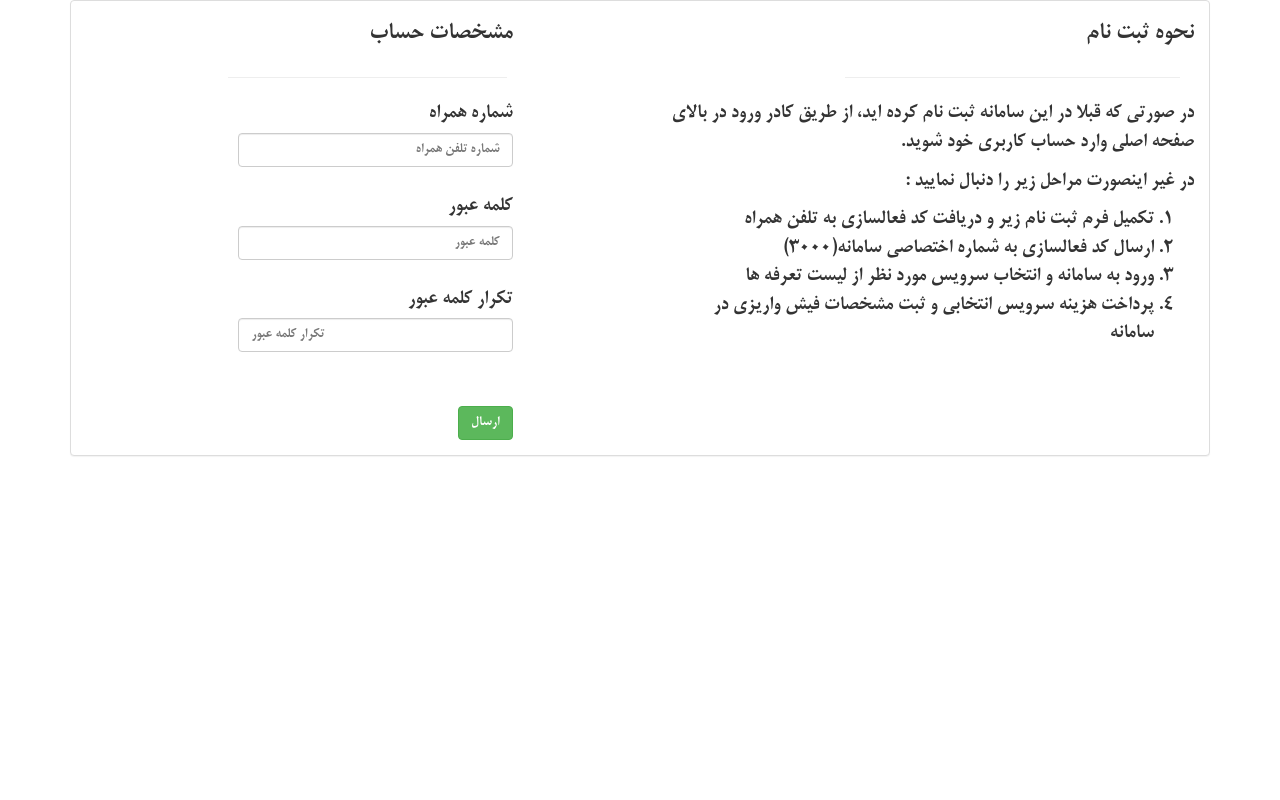
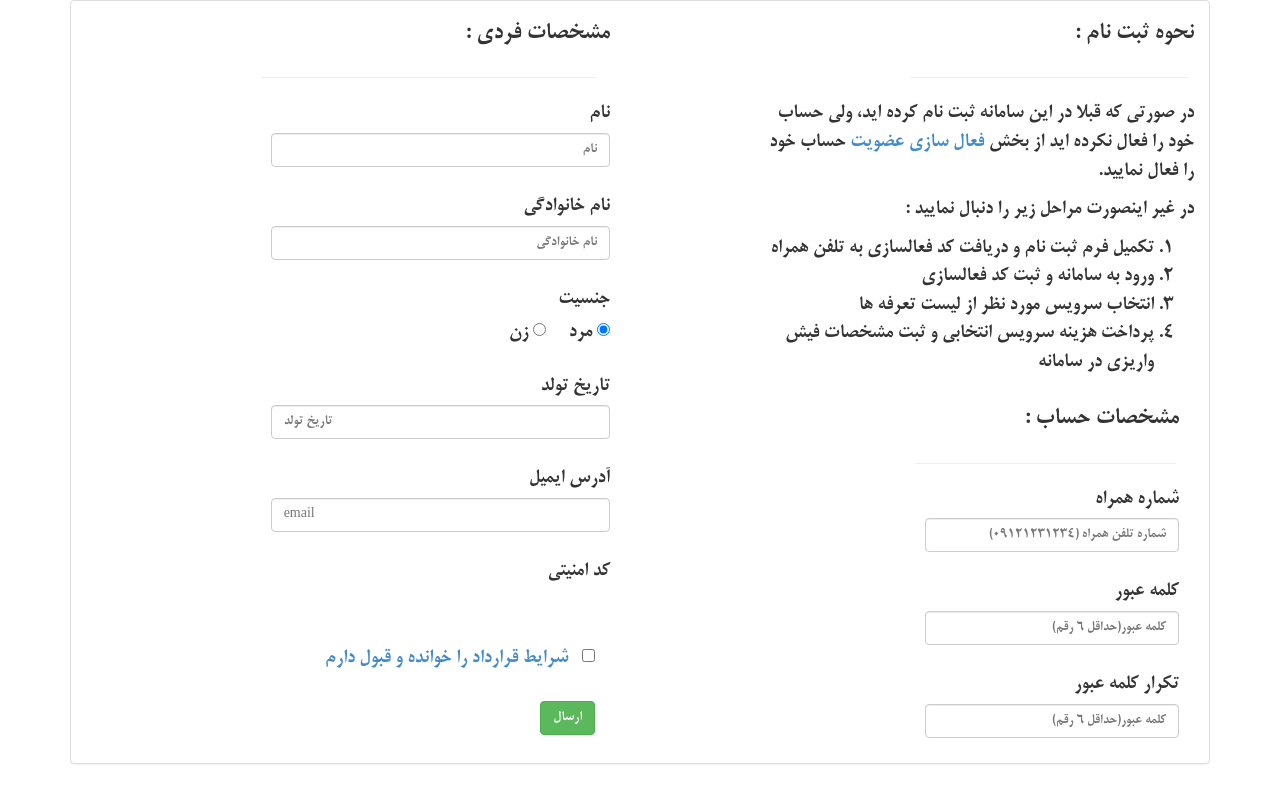
Before and after one commit to mgh64/sms, a plain HTML site: page forms/sign_up.html in a window 1280 px wide. Drawn offline with nearby package versions, Linux system fonts and the light colour scheme.

Commit message:
Edit SignUp

```diff
--- a/forms/sign_up.html
+++ b/forms/sign_up.html
@@ -16,124 +16,122 @@
     <script src="https://oss.maxcdn.com/respond/1.4.2/respond.min.js"></script>
     <![end if]-->
 </head>
-<!--<div>-->
-    <!--<div class="panel panel-default col-sm-12 col-md-12">-->
-        <!--<div class="panel-body">-->
-            <!--<div class="row">-->
-                <!--<div class="container col-lg-5 col-lg-offset-7">-->
-                    <!--<p>در صورتی که قبلا  در این سامانه ثبت نام کرده اید، از طریق کادر ورود در بالای صفحه اصلی وارد حساب کاربری خود شوید.</p>-->
-                    <!--<p>در غیر اینصورت مراحل زیر را دنبال نمایید :</p>-->
-                    <!--<ol>-->
-                        <!--<li>تکمیل فرم ثبت نام زیر و دریافت کد فعالسازی به تلفن همراه</li>-->
-                        <!--<li>ارسال کد فعالسازی به شماره اختصاصی سامانه(3000)</li>-->
-                        <!--<li>ورود به سامانه و انتخاب سرویس مورد نظر از لیست تعرفه ها</li>-->
-                        <!--<li>پرداخت هزینه سرویس انتخابی و ثبت مشخصات فیش واریزی در سامانه</li>-->
-                    <!--</ol>-->
-                <!--</div>-->
-                <!--<div class="container col-lg-4 col-lg-offset-0">-->
-                    <!--<div class="row">-->
-                        <!--<div class="col-lg-12 text-right">-->
-                            <!--<h3>مشخصات حساب</h3>-->
-                            <!--<hr class="col-md-3 col-md-offset-9">-->
-                        <!--</div>-->
-                    <!--</div>-->
-                    <!--<div class="row">-->
-                        <!--<div class="col-lg-4 col-lg-offset-8">-->
-                            <!--<form name="sentMessage" id="contactForm" novalidate>-->
-                                <!--<div class="row control-group">-->
-                                    <!--<div class="form-group col-sm-8 col-sm-offset-4 floating-label-form-group controls">-->
-                                        <!--<label>شماره همراه</label>-->
-                                        <!--<input type="text" class="form-control" placeholder="شماره تلفن همراه" id="name" required data-validation-required-message="Please enter your name.">-->
-                                        <!--<p class="help-block text-danger"></p>-->
-                                    <!--</div>-->
-                                <!--</div>-->
-                                <!--<div class="row control-group">-->
-                                    <!--<div class="form-group col-sm-8 col-sm-offset-4 floating-label-form-group controls">-->
-                                        <!--<label>کلمه عبور</label>-->
-                                        <!--<input type="email" class="form-control" placeholder="کلمه عبور" id="email" required data-validation-required-message="Please enter your email address.">-->
-                                        <!--<p class="help-block text-danger"></p>-->
-                                    <!--</div>-->
-                                <!--</div>-->
-                                <!--<div class="row control-group">-->
-                                    <!--<div class="form-group col-sm-8 col-sm-offset-4 floating-label-form-group controls">-->
-                                        <!--<label>تکرار کلمه عبور</label>-->
-                                        <!--<input type="tel" class="form-control" placeholder="تکرار کلمه عبور" id="phone" required data-validation-required-message="Please enter your phone number.">-->
-                                        <!--<p class="help-block text-danger"></p>-->
-                                    <!--</div>-->
-                                <!--</div>-->
-                                <!--<br>-->
-                                <!--<div id="success"></div>-->
-                                <!--<div class="row">-->
-                                    <!--<div class="form-group col-xs-12">-->
-                                        <!--<button type="submit" class="btn btn-success btn-lg">ارسال</button>-->
-                                    <!--</div>-->
-                                <!--</div>-->
-                            <!--</form>-->
-                        <!--</div>-->
-                    <!--</div>-->
-                <!--</div>-->
-            <!--</div>-->
-        <!--</div>-->
-    <!--</div>-->
-<!--</div>-->
+
 <body>
     <div class="container" id="main" style="font-family: BMitra;font-size:20px">
         <div class="panel panel-default">
             <div class="row">
-                <div class="container col-lg-6 col-lg-offset-1 pull-right">
+                <div class="container col-lg-5 col-lg-offset-1 pull-right">
                     <div class="container col-lg-12">
                         <div class="row">
                             <div class="col-lg-12 text-right">
-                                <h3>نحوه ثبت نام</h3>
+                                <h3>نحوه ثبت نام :</h3>
                                 <hr class="col-md-7 col-md-offset-4">
                             </div>
                         </div>
-                        <p>در صورتی که قبلا  در این سامانه ثبت نام کرده اید، از طریق کادر ورود در بالای صفحه اصلی وارد حساب کاربری خود شوید.</p>
+                        <p>در صورتی که قبلا  در این سامانه ثبت نام کرده اید، ولی حساب خود را فعال نکرده اید از بخش
+                        <a href="#">فعال سازی عضویت</a>
+																   حساب خود را فعال نمایید.</p>
                         <p>در غیر اینصورت مراحل زیر را دنبال نمایید :</p>
                         <ol>
-                            <li>تکمیل فرم ثبت نام زیر و دریافت کد فعالسازی به تلفن همراه</li>
-                            <li>ارسال کد فعالسازی به شماره اختصاصی سامانه(3000)</li>
-                            <li>ورود به سامانه و انتخاب سرویس مورد نظر از لیست تعرفه ها</li>
+                            <li>تکمیل فرم ثبت نام و دریافت کد فعالسازی به تلفن همراه</li>
+                            <li>ورود به سامانه و ثبت کد فعالسازی</li>
+                            <li>انتخاب سرویس مورد نظر از لیست تعرفه ها</li>
                             <li>پرداخت هزینه سرویس انتخابی و ثبت مشخصات فیش واریزی در سامانه</li>
                         </ol>
+                        <div class="container col-lg-12">
+                            <form name="sentMessage" id="account_form" >
+                                <div class="row">
+                                    <div class="col-lg-12 text-right">
+                                        <h3>مشخصات حساب :</h3>
+                                        <hr class="col-md-7 col-md-offset-4">
+                                    </div>
+                                </div>
+                                <div class="row control-group">
+                                    <div class="form-group col-sm-8 col-sm-offset-4 floating-label-form-group controls">
+                                        <label>شماره همراه</label>
+                                        <input type="text" class="form-control" placeholder="شماره تلفن همراه (09121231234)" id="mobile" required data-validation-required-message="Please enter your name.">
+                                        <p class="help-block text-danger"></p>
+                                    </div>
+                                </div>
+                                <div class="row control-group">
+                                    <div class="form-group col-sm-8 col-sm-offset-4 floating-label-form-group controls">
+                                        <label>کلمه عبور</label>
+                                        <input type="password" class="form-control" placeholder="کلمه عبور(حداقل 6 رقم)" id="pass" required data-validation-required-message="Please enter your email address.">
+                                        <p class="help-block text-danger"></p>
+                                    </div>
+                                </div>
+                                <div class="row control-group">
+                                    <div class="form-group col-sm-8 col-sm-offset-4 floating-label-form-group controls">
+                                        <label>تکرار کلمه عبور</label>
+                                        <input type="password" class="form-control" placeholder="کلمه عبور(حداقل 6 رقم)" id="repass" required data-validation-required-message="Please enter your phone number.">
+                                        <p class="help-block text-danger"></p>
+                                    </div>
+                                </div>
+                            </form>
+                        </div>
                     </div>
                 </div>
-                <div class="container col-lg-5">
+                <div class="container col-lg-6">
                     <div class="col-lg-12">
-                        <form name="sentMessage" id="contactForm" novalidate>
+                        <form name="sentMessage" id="contact_form" >
                             <div class="row">
                                 <div class="col-lg-12 text-right">
-                                    <h3>مشخصات حساب</h3>
+                                    <h3>مشخصات فردی :</h3>
                                     <hr class="col-md-7 col-md-offset-4">
                                 </div>
                             </div>
                             <div class="row control-group">
                                 <div class="form-group col-sm-8 col-sm-offset-4 floating-label-form-group controls">
-                                    <label>شماره همراه</label>
-                                    <input type="text" class="form-control" placeholder="شماره تلفن همراه" id="name" required data-validation-required-message="Please enter your name.">
+                                    <label>نام</label>
+                                    <input type="text" class="form-control" placeholder="نام" id="first_name" required data-validation-required-message="Please enter your name.">
                                     <p class="help-block text-danger"></p>
                                 </div>
                             </div>
                             <div class="row control-group">
                                 <div class="form-group col-sm-8 col-sm-offset-4 floating-label-form-group controls">
-                                    <label>کلمه عبور</label>
-                                    <input type="email" class="form-control" placeholder="کلمه عبور" id="email" required data-validation-required-message="Please enter your email address.">
+                                    <label>نام خانوادگی</label>
+                                    <input type="text" class="form-control" placeholder="نام خانوادگی" id="last_name" required data-validation-required-message="Please enter your email address.">
                                     <p class="help-block text-danger"></p>
                                 </div>
                             </div>
                             <div class="row control-group">
                                 <div class="form-group col-sm-8 col-sm-offset-4 floating-label-form-group controls">
-                                    <label>تکرار کلمه عبور</label>
-                                    <input type="tel" class="form-control" placeholder="تکرار کلمه عبور" id="phone" required data-validation-required-message="Please enter your phone number.">
+                                    <label>جنسیت</label>
+                                    <div>
+                                        <input type="radio" checked/> مرد
+                                        &nbsp;&nbsp;&nbsp;
+                                        <input type="radio"/> زن
+                                    </div>
+                                    <p class="help-block text-danger"></p>
+                                </div>
+                            </div>
+                            <div class="row control-group">
+                                <div class="form-group col-sm-8 col-sm-offset-4 floating-label-form-group controls">
+                                    <label>تاریخ تولد</label>
+                                    <input type="tel" class="form-control" placeholder="تاریخ تولد" id="birth_date" required data-validation-required-message="Please enter your phone number.">
+                                    <p class="help-block text-danger"></p>
+                                </div>
+                            </div>
+                            <div class="row control-group">
+                                <div class="form-group col-sm-8 col-sm-offset-4 floating-label-form-group controls">
+                                    <label>آدرس ایمیل</label>
+                                    <input type="tel" class="form-control" placeholder="email" id="email" required data-validation-required-message="Please enter your phone number." dir="ltr">
+                                    <p class="help-block text-danger"></p>
+                                </div>
+                            </div>
+                            <div class="row control-group">
+                                <div class="form-group col-sm-8 col-sm-offset-4 floating-label-form-group controls">
+                                    <label>کد امنیتی</label>
+                                    <img src="" >
                                     <p class="help-block text-danger"></p>
                                 </div>
                             </div>
                             <br>
-                            <div id="success"></div>
-                            <div class="row">
-                                <div class="form-group col-md-12">
-                                    <button type="submit" class="btn btn-success btn-md">ارسال</button>
-                                </div>
+                            <div class="form-group col-md-12">
+                                <input type="checkbox"> &nbsp;
+                                <a href="#"> شرایط قرارداد را خوانده و قبول دارم</a><br/><br/>
+                                <button type="submit" class="btn btn-success btn-md">ارسال</button>
                             </div>
                         </form>
                     </div>
@@ -141,14 +139,11 @@
             </div>
         </div>
     </div>
-
 </body>
-
 
 <!-- jQuery (necessary for Bootstrap's JavaScript plugins) -->
 <script src="../js/script.js"></script>
 <script src="https://ajax.googleapis.com/ajax/libs/jquery/1.11.1/jquery.min.js"></script>
 <!-- Include all compiled plugins (below), or include individual files as needed -->
 <script src="../js/bootstrap.min.js"></script>
-</body>
 </html>
```
Also changed, not shown: forms/index.html (+2 -2 lines).
